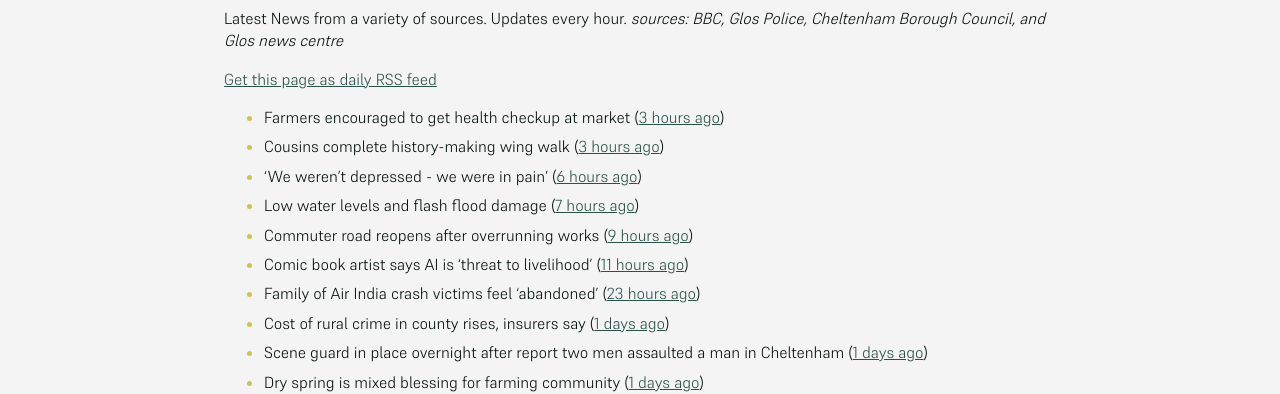
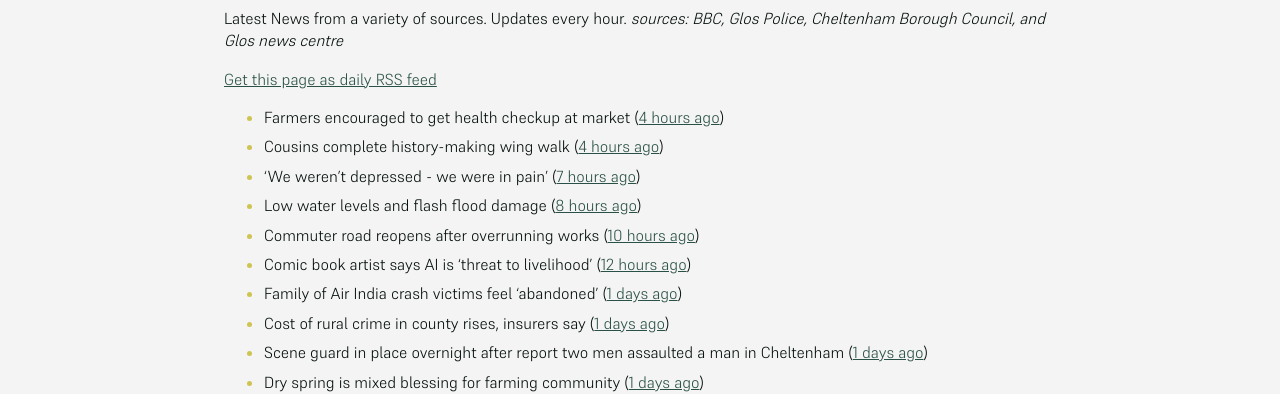
Before and after one commit to mat-0/cheltenham-open-data, a Jekyll site: the page built from _pages/news.md, in a window 1280 px wide. Shown: the part 266-660 px from the top of the page. Built offline with Jekyll 4.4.1, drawn with Linux system fonts in a browser that asks for light colours; some of the changed text lies outside the part shown.

Commit message:
Updated 2025-06-17 17:57:52

```diff
--- a/_pages/news.md
+++ b/_pages/news.md
@@ -12,13 +12,13 @@ _sources: BBC, Glos Police, Cheltenham Borough Council, and Glos news centre_
 [Get this page as daily RSS feed](/daily.rss)
 
 <!-- news_marker starts -->
-- Farmers encouraged to get health checkup at market ([3 hours ago](https://www.bbc.com/news/articles/c5yxyye6rglo))
-- Cousins complete history-making wing walk ([3 hours ago](https://www.bbc.com/news/articles/czxw6npq667o))
-- 'We weren't depressed - we were in pain' ([6 hours ago](https://www.bbc.com/news/articles/cvgv27g4wjno))
-- Low water levels and flash flood damage ([7 hours ago](https://www.bbc.com/news/articles/cn5krq5pgldo))
-- Commuter road reopens after overrunning works ([9 hours ago](https://www.bbc.com/news/articles/c78n5zl514lo))
-- Comic book artist says AI is 'threat to livelihood' ([11 hours ago](https://www.bbc.com/news/articles/cjrnr779z2lo))
-- Family of Air India crash victims feel 'abandoned' ([23 hours ago](https://www.bbc.com/news/articles/c5y0lwreg9qo))
+- Farmers encouraged to get health checkup at market ([4 hours ago](https://www.bbc.com/news/articles/c5yxyye6rglo))
+- Cousins complete history-making wing walk ([4 hours ago](https://www.bbc.com/news/articles/czxw6npq667o))
+- 'We weren't depressed - we were in pain' ([7 hours ago](https://www.bbc.com/news/articles/cvgv27g4wjno))
+- Low water levels and flash flood damage ([8 hours ago](https://www.bbc.com/news/articles/cn5krq5pgldo))
+- Commuter road reopens after overrunning works ([10 hours ago](https://www.bbc.com/news/articles/c78n5zl514lo))
+- Comic book artist says AI is 'threat to livelihood' ([12 hours ago](https://www.bbc.com/news/articles/cjrnr779z2lo))
+- Family of Air India crash victims feel 'abandoned' ([1 days ago](https://www.bbc.com/news/articles/c5y0lwreg9qo))
 - Cost of rural crime in county rises, insurers say ([1 days ago](https://www.bbc.com/news/articles/cje7e8lqvj0o))
 - Scene guard in place overnight after report two men assaulted a man in Cheltenham ([1 days ago](https://gloucesternewscentre.co.uk/scene-guard-in-place-overnight-after-report-two-men-assaulted-a-man-in-cheltenham/))
 - Dry spring is mixed blessing for farming community ([1 days ago](https://www.bbc.com/news/articles/c8d1vglgj9zo))
```
Also changed, not shown: other parts of _pages/news.md (+2 -2 lines), _data/flood.json (+4 -4 lines), _pages/fix-my-street.md (+2 -2 lines), index.md (+5 -5 lines).
